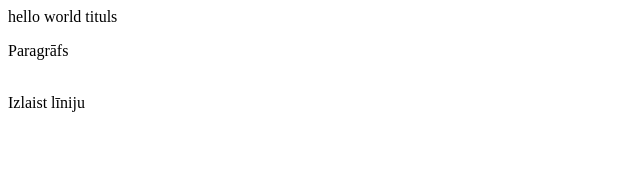
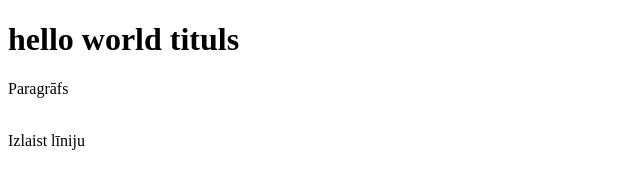
Before and after one commit to psteina-lv/webpage3, a plain HTML site: page index.html in a window 1280 px wide. Shown: the whole page, without its empty margins (0-640 px from the left). Drawn offline with Linux system fonts and the light colour scheme.

Commit message:
Update index.html

```diff
--- a/index.html
+++ b/index.html
@@ -2,7 +2,7 @@
 <html>
 <body>
 
-  <hl>hello world tituls</hl>
+  <h1>hello world tituls</h1>
   <p>Paragrāfs</p>
   <br>Izlaist līniju</br>
 
```
